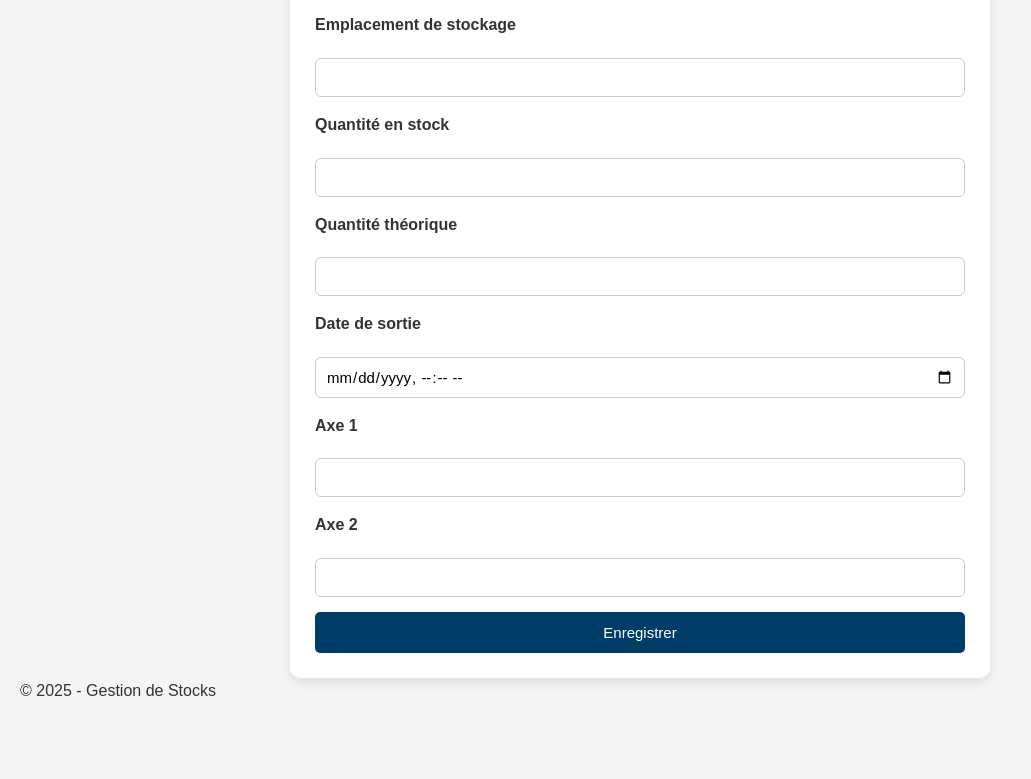
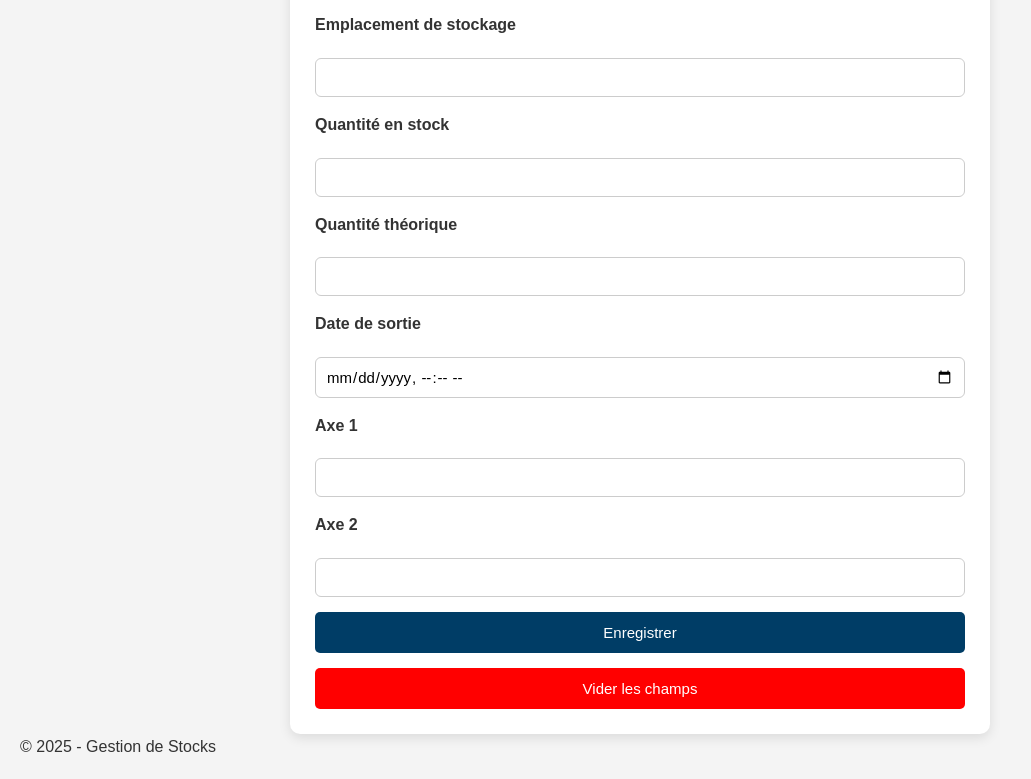
Before and after one commit to fourcheerv/stocker, a plain HTML site: page index.html in a window 1280 px wide. Shown: the part 1422-2201 px from the top of the page, without its empty margins (0-1031 px from the left). Before the commit the page ends 2145 px from the top, so only its background shows below. Drawn offline with Linux system fonts and the light colour scheme; a script that the page names is missing.

Commit message:
Update index.html

```diff
--- a/index.html
+++ b/index.html
@@ -84,6 +84,8 @@
     <input type="text" id="axe2" name="axe2" required>
 
     <button type="submit" id="submitBtn">Enregistrer</button>
+    <button type="button" id="clearForm">Vider les champs</button>
+
   </form>
 </main>
 
```
